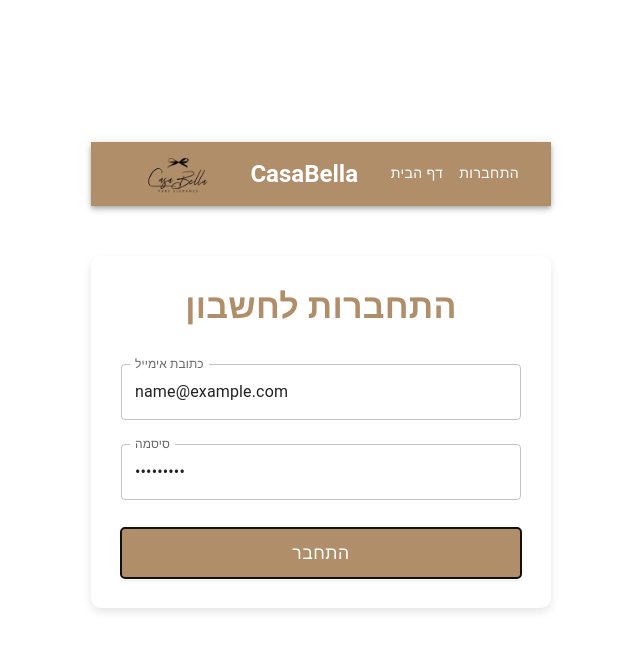
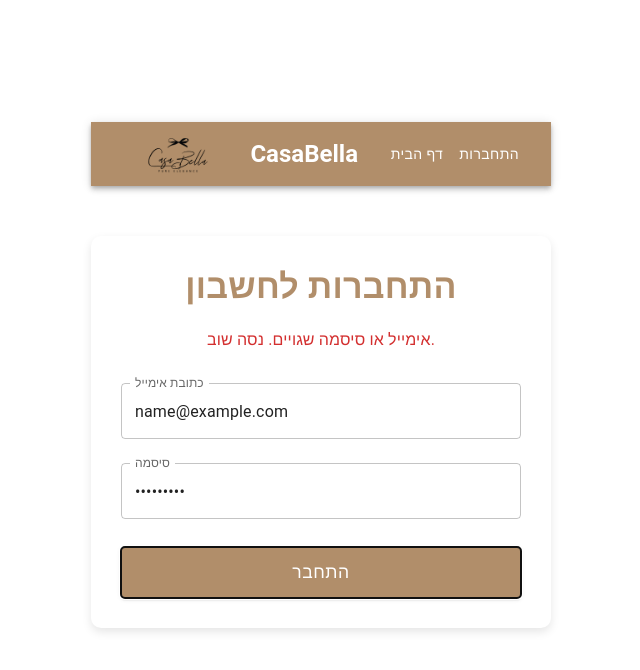
Before and after one commit to dassi34211-dev/casabella-client, a React (Vite) app: page /login in a window 1280 px wide. Both pictures are taken after typing "name@example.com", "Sample123" into the empty fields and a click on the button "התחבר". Shown: the top 670 px of the page, without its empty margins (319-959 px from the left). Built offline with nearby package versions, Linux system fonts and the light colour scheme; no server answers.

Commit message:
Feature: Connected Login form to Node.js backend

```diff
--- a/src/features/auth/Login.jsx
+++ b/src/features/auth/Login.jsx
@@ -1,87 +1,83 @@
-// ייבוא הפונקציות מספרית ריאקט
-import React from 'react';
-// ייבוא הפונקציה useForm מהספרייה שמנהלת לנו את הטפסים בצורה חכמה (דרישת חובה במסמך)
+// ייבוא הפונקציות הבסיסיות של ריאקט (ו-useState לניהול מצב של שגיאות)
+import React, { useState } from 'react';
+// ייבוא הפונקציה useForm מ-react-hook-form לניהול חכם של הטופס והולידציות
 import { useForm } from 'react-hook-form';
-// ייבוא רכיבי עיצוב מוכנים מתוך ספריית MUI כדי שהטופס ייראה מקצועי
+// ייבוא רכיבי עיצוב מוכנים מתוך ספריית MUI (תיבות טקסט, כפתורים וטקסטים)
 import { TextField, Button, Box, Typography } from '@mui/material';
+// ייבוא פונקציית הניווט של ריאקט כדי שנוכל להעביר את המשתמש לעמוד אחר אחרי ההתחברות
+import { useNavigate } from 'react-router-dom';
+// ייבוא פונקציית ההתחברות שיצרנו בקובץ הסרביס (זו ששולחת את הנתונים לשרת)
+import { loginUser } from '../../services/auth.service';
 
-// הגדרת הקומפוננטה הראשית של עמוד ההתחברות
+// הקומפוננטה הראשית של עמוד ההתחברות
 export default function Login() {
-
-  // פירוק (Destructuring) של הפונקציות שאנחנו צריכים מתוך useForm
-  // register - מחבר את שדות הקלט (Inputs) לניהול של הספרייה
-  // handleSubmit - פונקציה שעוטפת את פעולת השליחה ומפעילה את הבדיקות שלנו
-  // formState: { errors } - אובייקט שמכיל את כל השגיאות (למשל אם חסר אימייל)
+  // פירוק הפונקציות מתוך useForm כדי לחבר את השדות ולבדוק שגיאות
   const { register, handleSubmit, formState: { errors } } = useForm();
 
-  // הפונקציה שתופעל ברגע שהמשתמש ילחץ על כפתור "התחבר" והכל יהיה תקין
-  // כרגע היא רק מדפיסה לקונסול את המידע, בהמשך נשלח את זה לשרת (Node.js)
-  const onSubmit = (data) => {
-    console.log("נתוני הטופס שנשלחו:", data);
+  // הפעלת פונקציית הניווט ושמירתה במשתנה navigate
+  const navigate = useNavigate();
+
+  // יצירת משתנה סטייט (state) שישמור הודעת שגיאה כללית (למשל "סיסמה שגויה") כדי שנציג אותה למשתמש
+  const [serverError, setServerError] = useState('');
+
+  // הפונקציה האסינכרונית שתופעל כשנלחץ על "התחבר" והטופס תקין
+  const onSubmit = async (data) => {
+    // איפוס השגיאה הכללית לפני תחילת השליחה החדשה
+    setServerError('');
+
+    // ניסיון לשלוח את הנתונים לשרת
+    try {
+      // קריאה לפונקציית הסרביס שלנו עם הנתונים מהטופס (אימייל וסיסמה)
+      const response = await loginUser(data);
+
+      // הדפסת התשובה לקונסול כדי שנוודא שהטוקן אכן הגיע
+      console.log("התחברות הצליחה! תשובת השרת:", response);
+
+      // העברת המשתמש בחזרה לדף הבית (רשימת המוצרים) אחרי שההתחברות עברה בהצלחה
+      navigate('/');
+
+    // במידה והשרת החזיר שגיאה (ה-catch של הסרביס נזרק לכאן)
+    } catch (error) {
+      // עדכון הסטייט של השגיאה כדי שיציג הודעה אדומה בטופס
+      setServerError('אימייל או סיסמה שגויים. נסה שוב.');
+    }
   };
 
-  // תחילת רינדור (הצגת) הממשק של הקומפוננטה
+  // רינדור הממשק (כאן תיקנתי את ההערות כדי שלא יופיעו באתר!)
   return (
-    // Box של MUI מתפקד כמו <div> אבל עם המון אפשרויות עיצוב קלות
-    // עיצבנו אותו להיות באמצע המסך, עם רוחב מקסימלי, צללית ופינות מעוגלות
-    <Box
-      sx={{
-        maxWidth: 400,
-        margin: '50px auto',
-        padding: '30px',
-        boxShadow: '0 4px 10px rgba(0,0,0,0.1)',
-        borderRadius: '10px',
-        backgroundColor: '#fff',
-        textAlign: 'center'
-      }}
-    >
-      {/* Typography של MUI משמש לטקסטים וכותרות. כאן זו הכותרת הראשית (h4) */}
+    <Box sx={{ maxWidth: 400, margin: '50px auto', padding: '30px', boxShadow: '0 4px 10px rgba(0,0,0,0.1)', borderRadius: '10px', backgroundColor: '#fff', textAlign: 'center' }}>
+
+      {/* הכותרת של הטופס */}
       <Typography variant="h4" sx={{ marginBottom: '20px', color: '#b18e6a', fontWeight: 'bold' }}>
         התחברות לחשבון
       </Typography>
 
-      {/* תגית form רגילה של HTML שעוטפת את השדות */}
-      {/* באירוע onSubmit אנחנו מפעילים את ה-handleSubmit של הספרייה, והוא מפעיל את ה-onSubmit שלנו */}
+      {/* הצגת הודעת שגיאה אדומה במקרה שהשרת דחה את ההתחברות */}
+      {serverError && (
+        <Typography color="error" sx={{ marginBottom: '15px' }}>
+          {serverError}
+        </Typography>
+      )}
+
+      {/* הטופס עצמו, עם הפעלת הבדיקות בעת השליחה */}
       <form onSubmit={handleSubmit(onSubmit)}>
 
-        {/* TextField הוא שדה קלט של MUI. הוא מקבל עיצוב מלא אוטומטית */}
+        {/* שדה הקלט של האימייל עם הגדרות חובה */}
         <TextField
-          fullWidth // גורם לשדה לתפוס את כל הרוחב
-          label="כתובת אימייל" // הטקסט שמופיע בתוך השדה
-          variant="outlined" // סגנון העיצוב (מסגרת)
-          margin="normal" // מוסיף רווח תקני מלמעלה ולמטה
-          // כאן אנחנו מחברים את השדה לספריית הטפסים ומגדירים שהוא שדה חובה!
+          fullWidth label="כתובת אימייל" variant="outlined" margin="normal"
           {...register("email", { required: "חובה להזין אימייל" })}
-          // אם יש שגיאה בשדה הזה (למשל הושאר ריק), error יהיה true והשדה יהפוך לאדום
-          error={!!errors.email}
-          // הטקסט האדום שיופיע מתחת לשדה במקרה של שגיאה
-          helperText={errors.email ? errors.email.message : ""}
+          error={!!errors.email} helperText={errors.email ? errors.email.message : ""}
         />
 
-        {/* שדה קלט עבור הסיסמה */}
+        {/* שדה הקלט של הסיסמה עם הגדרות מינימום תווים */}
         <TextField
-          fullWidth
-          type="password" // מסתיר את התווים שהמשתמש מקליד (נקודות שחורות)
-          label="סיסמה"
-          variant="outlined"
-          margin="normal"
-          // מחברים את השדה ומגדירים שחובה להזין, ומינימום 6 תווים
-          {...register("password", {
-            required: "חובה להזין סיסמה",
-            minLength: { value: 6, message: "הסיסמה חייבת להכיל לפחות 6 תווים" }
-          })}
-          error={!!errors.password}
-          helperText={errors.password ? errors.password.message : ""}
+          fullWidth type="password" label="סיסמה" variant="outlined" margin="normal"
+          {...register("password", { required: "חובה להזין סיסמה", minLength: { value: 6, message: "מינימום 6 תווים" } })}
+          error={!!errors.password} helperText={errors.password ? errors.password.message : ""}
         />
 
-        {/* Button של MUI המשמש ככפתור שליחת הטופס */}
-        <Button
-          type="submit" // מגדיר שלחיצה על הכפתור תשגר את הטופס
-          fullWidth
-          variant="contained" // כפתור מלא בצבע
-          // עיצוב צבע הכפתור לזהב-חום של האתר
-          sx={{ marginTop: '20px', backgroundColor: '#b18e6a', padding: '10px', fontSize: '1.1rem' }}
-        >
+        {/* כפתור השליחה של הטופס */}
+        <Button type="submit" fullWidth variant="contained" sx={{ marginTop: '20px', backgroundColor: '#b18e6a', padding: '10px', fontSize: '1.1rem' }}>
           התחבר
         </Button>
       </form>
--- /dev/null
+++ b/src/services/auth.service.js
@@ -0,0 +1,22 @@
+// ייבוא ספריית axios שמאפשרת לנו לשלוח בקשות רשת (HTTP) מהדפדפן לשרת שלנו
+import axios from 'axios';
+
+// הגדרת הכתובת הבסיסית של השרת שלנו (לוקח ממשתני סביבה או משתמש ב-localhost כברירת מחדל)
+const API_URL = import.meta.env.VITE_API_URL || 'http://localhost:5000/api';
+
+// ייצוא פונקציה אסינכרונית בשם loginUser שמקבלת את פרטי המשתמש (אימייל וסיסמה מהטופס)
+export const loginUser = async (userData) => {
+    // התחלת בלוק try-catch לטיפול שגיאות נוח מול השרת
+    try {
+        // שליחת בקשת POST לכתובת ההתחברות של השרת עם הנתונים שהמשתמש הקליד
+        const response = await axios.post(`${API_URL}/users/login`, userData);
+
+        // החזרת הנתונים שקיבלנו מהשרת (הטוקן של ההתחברות) בחזרה לקומפוננטה שקראה לפונקציה
+        return response.data;
+
+    // תפיסת שגיאה במקרה שההתחברות נכשלה (למשל סיסמה שגויה או שרת למטה)
+    } catch (error) {
+        // זריקת השגיאה הלאה כדי שנוכל להציג הודעה מתאימה למשתמש בטופס
+        throw error;
+    }
+};
```
